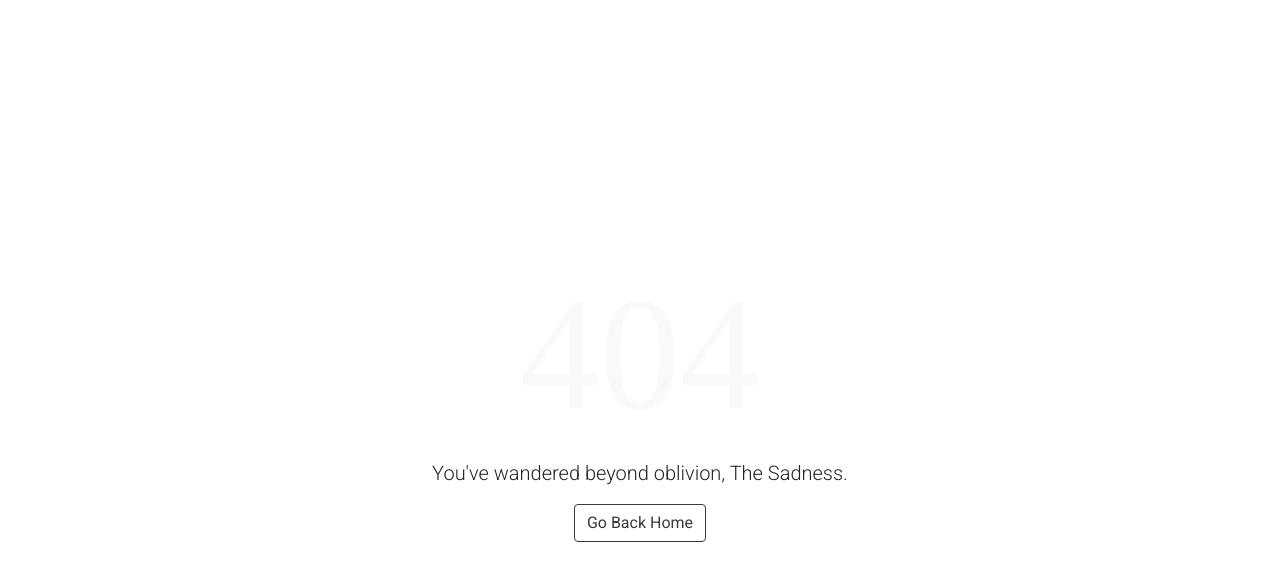
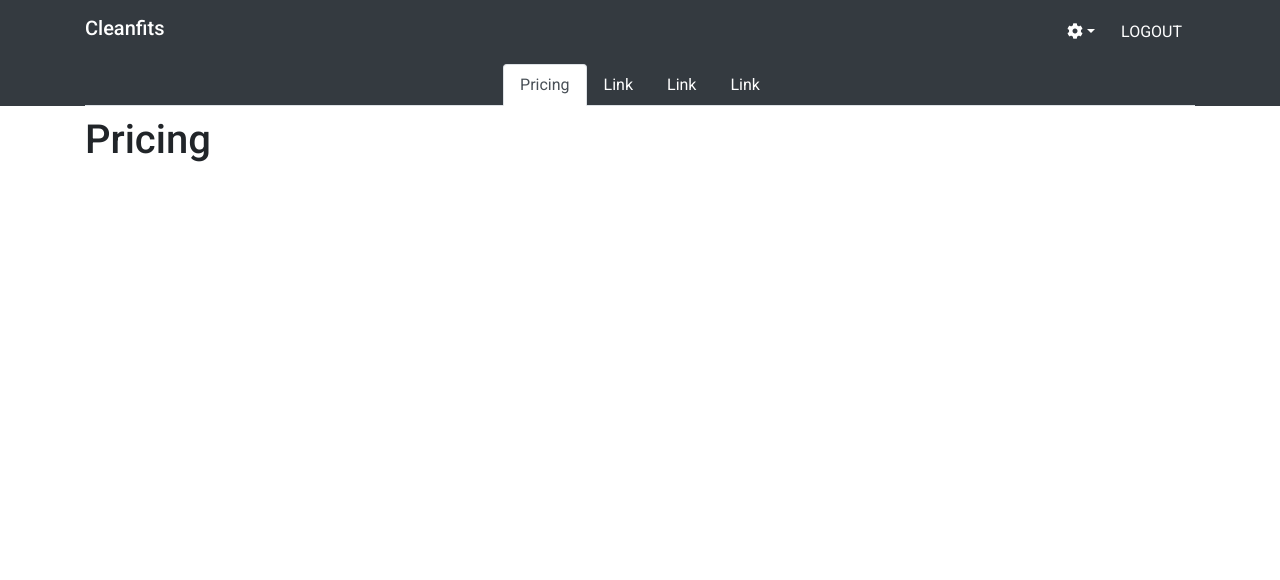
Before and after one commit to DNature/cleanfits_original, a React (Create React App) app in the folder client/: page /admin in a window 1280 px wide. Before the commit this address had no page. Shown: the top 580 px of the page. Built offline with nearby package versions, Linux system fonts and the light colour scheme.

Commit message:
Admin homepage design in progress

```diff
--- a/client/public/index.html
+++ b/client/public/index.html
@@ -11,6 +11,7 @@
     <link rel="manifest" href="%PUBLIC_URL%/manifest.json" />
     <link rel="stylesheet" href="https://stackpath.bootstrapcdn.com/bootstrap/4.3.1/css/bootstrap.min.css" integrity="sha384-ggOyR0iXCbMQv3Xipma34MD+dH/1fQ784/j6cY/iJTQUOhcWr7x9JvoRxT2MZw1T" crossorigin="anonymous">
     <link rel="stylesheet" href="https://fonts.googleapis.com/css?family=Roboto:300,400,500" />
+    <link rel="stylesheet" href="https://use.fontawesome.com/releases/v5.7.2/css/all.css" integrity="sha384-fnmOCqbTlWIlj8LyTjo7mOUStjsKC4pOpQbqyi7RrhN7udi9RwhKkMHpvLbHG9Sr" crossorigin="anonymous">
 
     <title>Cleanfits | Number one laundry and dry cleaning agency</title>
   </head>
--- a/client/src/App.js
+++ b/client/src/App.js
@@ -10,6 +10,10 @@ import About from './pages/About'
 import Contact from './pages/Contact'
 import FourOFour from './pages/404'
 import {AppProvider} from './Context'
+
+// Admin pages ---> Authenticated routes
+import AdminHome from './pages/Admin'
+import AdminLogin from './pages/Admin/Login'
 
 
 function App() {
@@ -25,6 +29,8 @@ function App() {
             <Route exact path="/how-it-works" component={HowItWorks}/>
             <Route exact path="/about" component={About}/>
             <Route exact path="/contact" component={Contact}/>
+            <Route path="/admin" component={AdminHome} />
+            <Route exact path="/admin/login" component={AdminLogin} />
             <Route component={FourOFour}/>
           </Switch>
         </Router>
--- /dev/null
+++ b/client/src/pages/Admin/Login.js
@@ -0,0 +1,48 @@
+import React from 'react'
+
+const AdminLogin = () => {
+  return (
+    <div className="admin-login" style={{
+      display: 'flex',
+      height: '100vh',
+      justifyContent: 'center',
+      alignItems: 'center',
+      background: "#fff"
+    }}>
+
+      <div className="row w-100">
+        <div
+          className="col-xs-12 col-sm-8 col-md-8 col-lg-4 mx-auto bg-light py-5 px-5"
+          style={{borderRadius: '7px'}}>
+        <h1 className="bd-title lead text-center mb-4" style={{fontSize: '2.5rem'}}>Cleanfits</h1>
+          <form className="admin-login-form">
+            <div className="form-group">
+              <label htmlFor="email">Email</label>
+              <input
+                type="email"
+                name="email"
+                id="email"
+                className="form-control"
+                placeholder="Email Address"
+              />
+            </div>
+            <div className="form-group">
+              <label htmlFor="password">Email</label>
+              <input
+                type="password"
+                name="password"
+                id="password"
+                className="form-control"
+                placeholder="Password"
+              />
+            </div>
+          <input type="submit" value="LOGIN" className="btn btn-primary"/>
+        </form>
+        </div>
+      </div>
+
+    </div>
+  )
+}
+
+export default AdminLogin
--- /dev/null
+++ b/client/src/pages/Admin/TopHeader.js
@@ -0,0 +1,63 @@
+import React from 'react'
+import {Link} from 'react-router-dom'
+
+const TopHeader = () => {
+  return(
+    <header className="bg-dark fixed-top">
+      <nav className="navbar navbar-expand-lg navbar-dark bg-dark"
+        style={{
+          backgroundColor: '#fff',
+          zIndex: 1500
+        }}>
+        <div className="container d-flex justify-content-between">
+          <Link className="navbar-brand h1" to="/">Cleanfits</Link>
+          <div className="controls d-flex justify-content-end">
+            <div className="dropdown">
+              <button
+                type="button"
+                className="btn dropdown-toggle"
+                id="dropdownMenuButton"
+                data-toggle="dropdown"
+                aria-haspopup="true"
+                aria-expanded="false"
+                style={{
+                  background: 'transparent',
+                  color: "#fff"
+                }}
+              >
+                <i className="fas fa-cog"></i>
+              </button>
+              <div className="dropdown-menu" aria-labelledby="dropdownMenuButton">
+                <a className="dropdown-item" href="/admin/settings">Settings</a>
+                <a className="dropdown-item" href="/">Go to Main Site</a>
+              </div>
+            </div>
+
+            <Link to="signup" className="btn" style={{background: 'transparent', color: "#fff"}}>LOGOUT</Link>
+
+          </div>
+        </div>
+      </nav>
+
+      <div className="container">
+        <ul class="nav nav-tabs justify-content-center">
+          <li class="nav-item">
+            <Link to="/" class="nav-link active">Pricing</Link>
+          </li>
+          <li class="nav-item">
+            <Link to="/" class="nav-link">Link</Link>
+          </li>
+          <li class="nav-item">
+            <Link to="/" class="nav-link">Link</Link>
+          </li>
+          <li class="nav-item">
+            <Link to="/" class="nav-link">Link</Link>
+          </li>
+        </ul>
+      </div>
+
+    </header>
+  )
+}
+
+export default TopHeader
--- /dev/null
+++ b/client/src/pages/Admin/index.css
@@ -0,0 +1,11 @@
+.nav-link {
+  color: #fff;
+}
+
+.nav-link:hover {
+  color: #fff;
+}
+
+.nav-link .active {
+  color: #495057;
+}
--- /dev/null
+++ b/client/src/pages/Admin/index.js
@@ -0,0 +1,28 @@
+import React, {useState} from 'react'
+import TopHeader from './TopHeader'
+import {Link} from 'react-router-dom'
+import './index.css'
+
+const AdminHome = () => {
+  const [isMenuShown, setMenuShown] = useState(true);
+
+
+  return(
+    <div className="admin-home">
+      <TopHeader
+        isMenuShown={isMenuShown}
+        setMenuShown={setMenuShown}
+      />
+
+      <main style={{paddingTop: '100px'}}>
+        <div className='pt-3'>
+          <div className="container">
+            <h1 className="bd-title">Pricing</h1>
+          </div>
+        </div>
+      </main>
+    </div>
+  )
+}
+
+export default AdminHome
```
